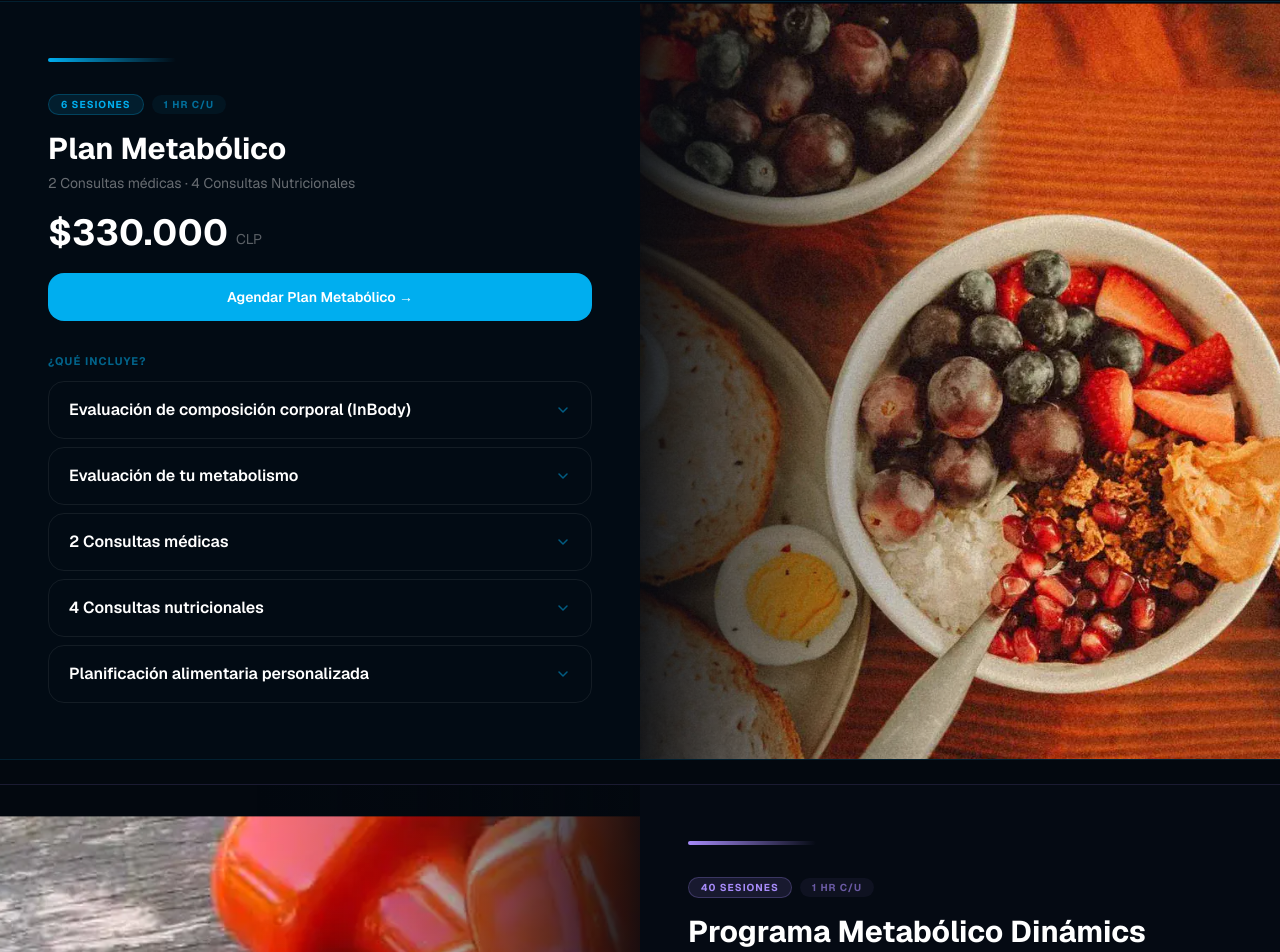
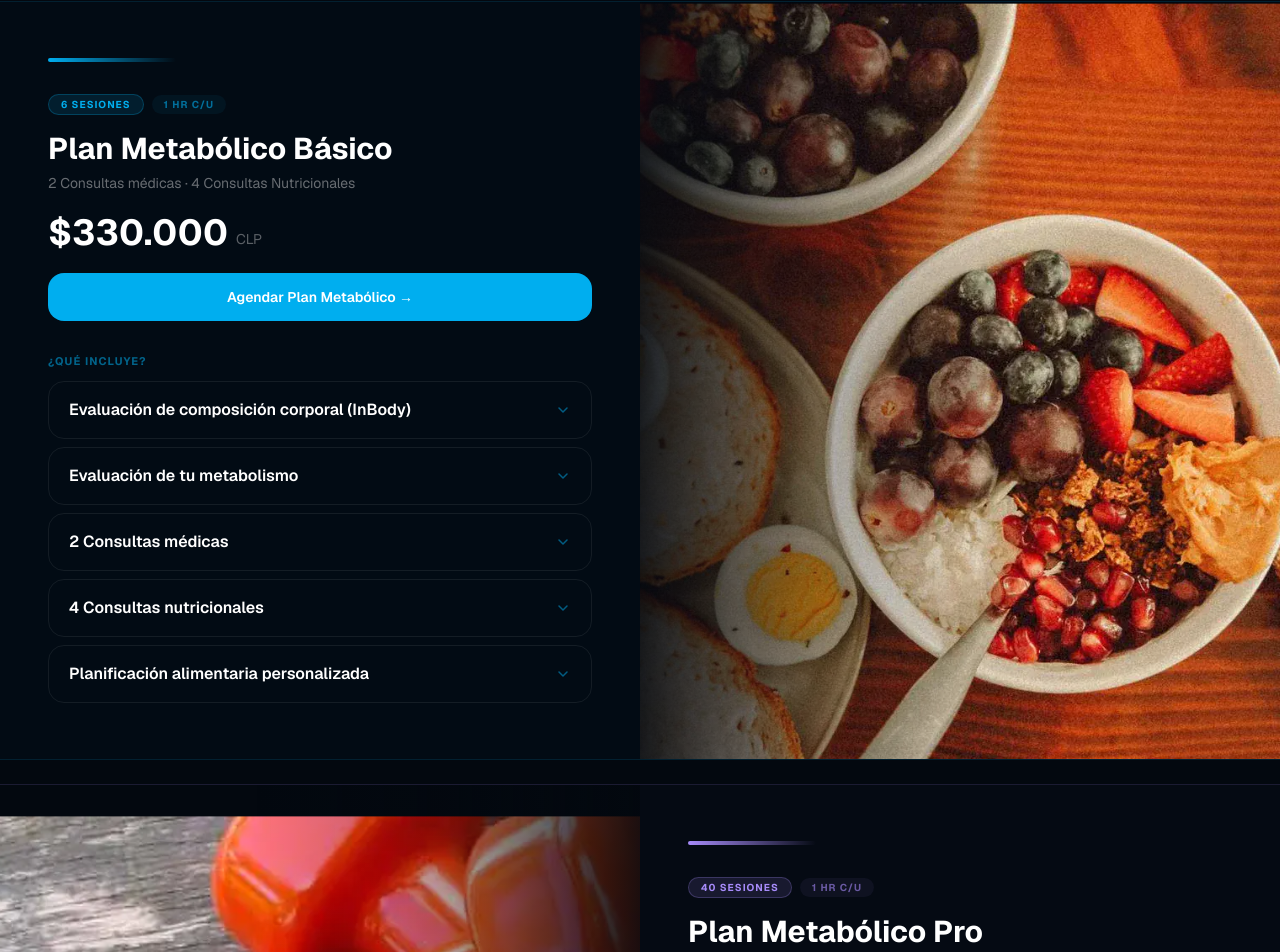
Before and after one commit to felipemunoz1983-alt/centro-metabolico, a Next.js app: page /programa-metabolico in a window 1280 px wide. Shown: the part 2780-3732 px from the top of the page. Built offline with nearby package versions, Linux system fonts and the light colour scheme.

Commit message:
programa: rename plans to Basico and Pro

```diff
--- a/src/app/programa-metabolico/ProgramaMetabolicoClient.tsx
+++ b/src/app/programa-metabolico/ProgramaMetabolicoClient.tsx
@@ -271,12 +271,12 @@ export function ProgramaMetabolicoClient() {
             <div className="flex flex-col items-stretch gap-3 w-full max-w-xs sm:max-w-none sm:flex-row sm:justify-center sm:items-center">
               <div className="rounded-2xl px-6 py-3 text-center"
                 style={{ backgroundColor: "rgba(0,174,239,0.12)", border: "1px solid rgba(0,174,239,0.3)" }}>
-                <div className="text-xs font-bold tracking-widest uppercase" style={{ color: BRAND }}>Plan Metabólico</div>
+                <div className="text-xs font-bold tracking-widest uppercase" style={{ color: BRAND }}>Plan Metabólico Básico</div>
                 <div className="text-2xl font-bold text-white mt-1">$330.000</div>
               </div>
               <div className="rounded-2xl px-6 py-3 text-center"
                 style={{ backgroundColor: "rgba(167,139,250,0.12)", border: "1px solid rgba(167,139,250,0.3)" }}>
-                <div className="text-xs font-bold tracking-widest uppercase" style={{ color: VIOLET }}>Metabólico Dinámics</div>
+                <div className="text-xs font-bold tracking-widest uppercase" style={{ color: VIOLET }}>Plan Metabólico Pro</div>
                 <div className="text-2xl font-bold text-white mt-1">$380.000</div>
               </div>
             </div>
@@ -339,7 +339,7 @@ export function ProgramaMetabolicoClient() {
                     1 hr c/u
                   </span>
                 </div>
-                <h2 className="mt-3 text-2xl font-bold text-white md:text-3xl">Plan Metabólico</h2>
+                <h2 className="mt-3 text-2xl font-bold text-white md:text-3xl">Plan Metabólico Básico</h2>
                 <p className="mt-1.5 text-sm" style={{ color: "rgba(255,255,255,0.4)" }}>
                   2 Consultas médicas · 4 Consultas Nutricionales
                 </p>
@@ -432,7 +432,7 @@ export function ProgramaMetabolicoClient() {
                     1 hr c/u
                   </span>
                 </div>
-                <h2 className="mt-3 text-2xl font-bold text-white md:text-3xl">Programa Metabólico Dinámics</h2>
+                <h2 className="mt-3 text-2xl font-bold text-white md:text-3xl">Plan Metabólico Pro</h2>
                 <p className="mt-1.5 text-sm" style={{ color: "rgba(255,255,255,0.4)" }}>
                   Programa Metabólico Integral
                 </p>
```
